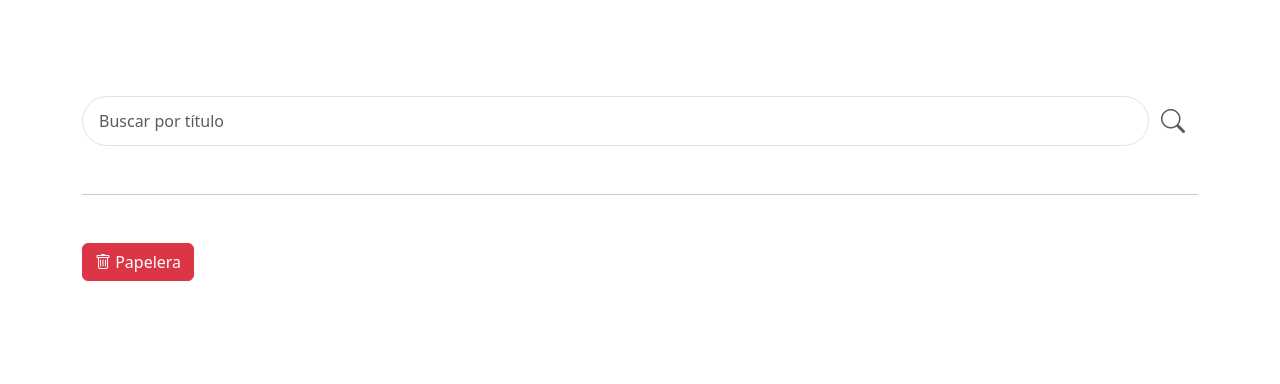
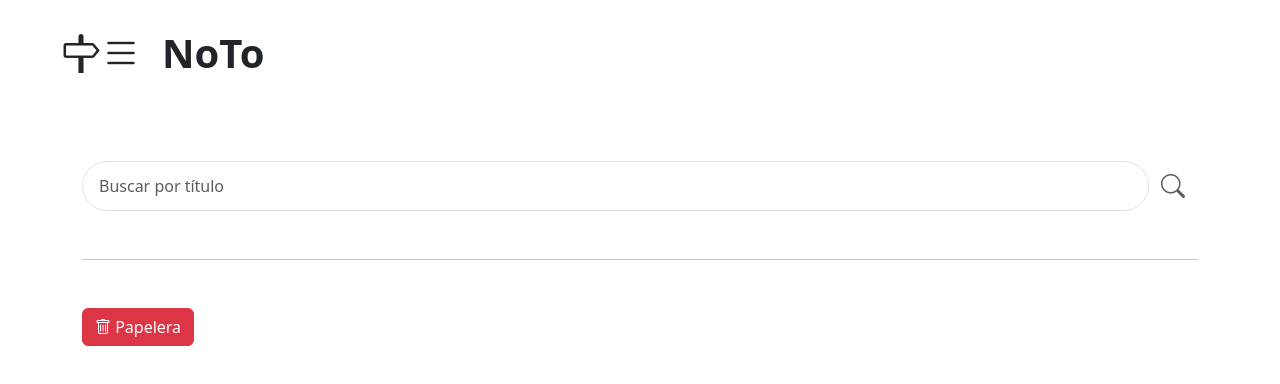
Before and after one commit to andoni980/noto-front, an Angular app: page / in a window 1280 px wide. Shown: the top 384 px of the page. Built offline with nearby package versions, Linux system fonts and the light colour scheme; no server answers.

Commit message:
Añadido menu

```diff
--- a/angular.json
+++ b/angular.json
@@ -24,10 +24,15 @@
               "src/favicon.ico",
               "src/assets"
             ],
+
             "styles": [
-              "src/styles.css"
+            "node_modules/bootstrap/scss/bootstrap.scss",
+            "node_modules/bootstrap-icons/font/bootstrap-icons.css"
             ],
-            "scripts": []
+            "scripts": [
+            "node_modules/bootstrap/dist/js/bootstrap.bundle.min.js"
+            ]
+
           },
           "configurations": {
             "production": {
--- a/src/app/app.component.html
+++ b/src/app/app.component.html
@@ -42,8 +42,62 @@
   </div>
 </nav> -->
 
+<div class="d-flex justify-content-start align-items-baseline">
+  <a
+    class="btn fs-2 ms-5 mt-3"
+    data-bs-toggle="offcanvas"
+    href="#offcanvasExample"
+    role="button"
+    aria-controls="offcanvasExample"
+  >
+    <div class="bg-image">
+      <i class="bi bi-signpost fs-1 fw-bold"></i>
+      <i class="bi bi-list fs-1 position-absolute fw-bold z-n1"></i>
+    </div>
+  </a>
+  <figure class="ms-5 pt-4">
+    <blockquote class="blockquote">
+      <h1 class="fs-1 fw-bold">NoTo</h1>
+    </blockquote>
+  </figure>
+</div>
+<div
+  class="offcanvas offcanvas-start"
+  tabindex="-1"
+  id="offcanvasExample"
+  aria-labelledby="offcanvasExampleLabel"
+>
+  <div class="offcanvas-header">
+    <h5 class="offcanvas-title" id="offcanvasExampleLabel">Offcanvas</h5>
+    <button
+      type="button"
+      class="btn-close"
+      data-bs-dismiss="offcanvas"
+      aria-label="Close"
+    ></button>
+  </div>
+  <div class="offcanvas-body">
+    <div>
+      Some text as placeholder. In real life you can have the elements you have
+      chosen. Like, text, images, lists, etc.
+    </div>
+    <div class="dropdown mt-3">
+      <button
+        class="btn btn-secondary dropdown-toggle"
+        type="button"
+        data-bs-toggle="dropdown"
+      >
+        Dropdown button
+      </button>
+      <ul class="dropdown-menu">
+        <li><a class="dropdown-item" href="#">Action</a></li>
+        <li><a class="dropdown-item" href="#">Another action</a></li>
+        <li><a class="dropdown-item" href="#">Something else here</a></li>
+      </ul>
+    </div>
+  </div>
+</div>
 
-
-<div class="container py-5 mt-5">
+<div class="container py-5 mt-1">
   <router-outlet />
 </div>
--- a/src/styles.css
+++ b/src/styles.css
@@ -1,2 +1,3 @@
 @import '../node_modules/bootstrap/dist/css/bootstrap.min.css';
 @import "../node_modules/bootstrap-icons/font/bootstrap-icons.min.css";
+@import 'src/styles.scss';
```
